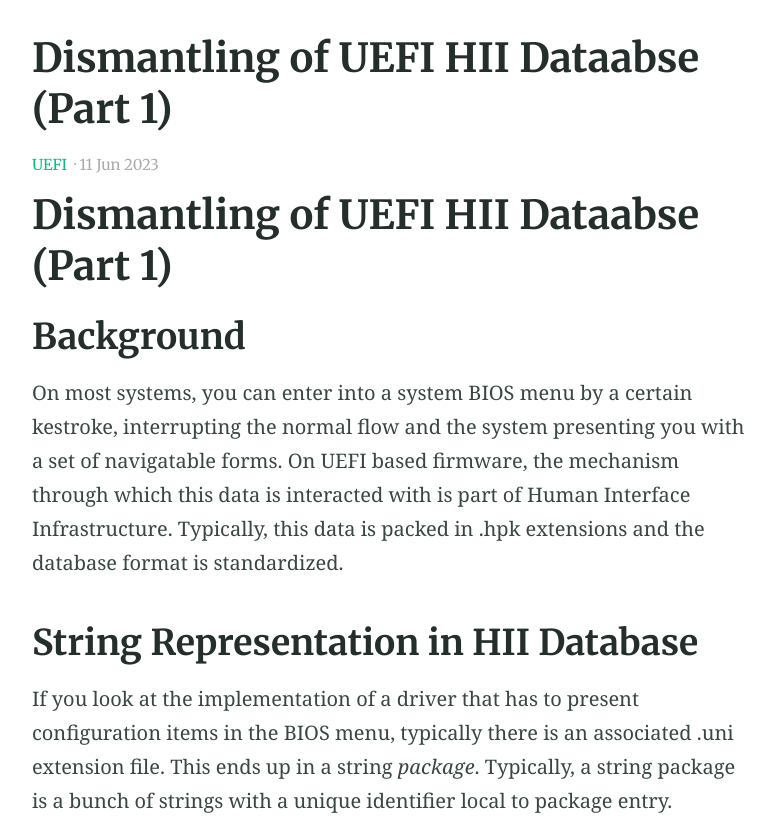
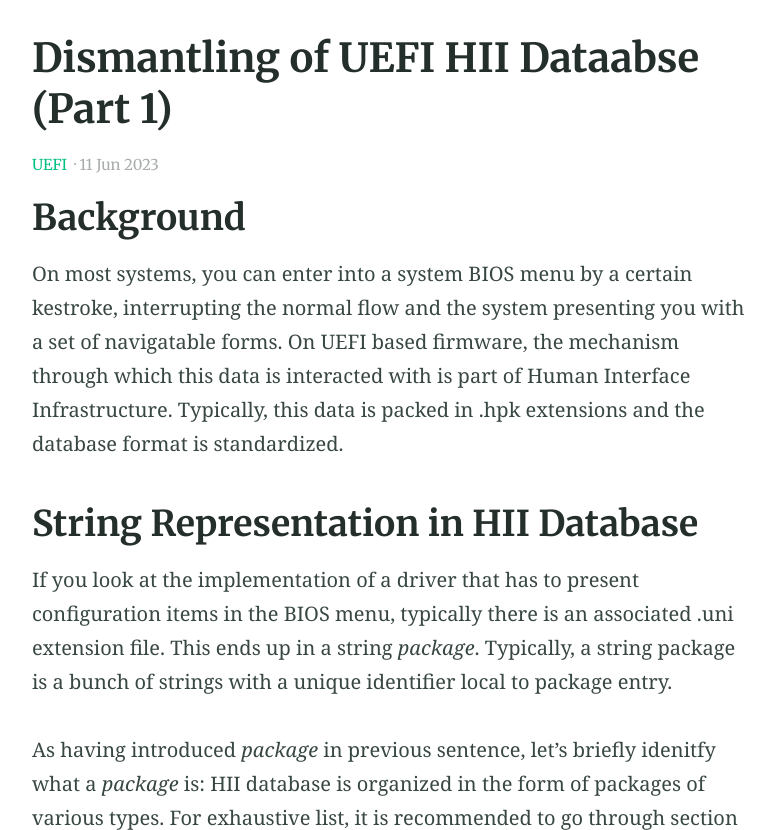
Before and after one commit to nisarumar/nisarumar.github.io, a Jekyll site: the page built from _posts/2023-06-11-Hii_DB_Pt1.md, in a window 1280 px wide and 900 px high, scrolled down 342 px, cut to the strip 70-900 px from the top of the window. Shown: the whole strip, without its empty margins (251-1025 px from the left). Built offline with Jekyll 4.4.1, drawn with Linux system fonts in a browser that asks for light colours.

Commit message:
Update 2023-06-11-Hii_DB_Pt1.md

```diff
--- a/_posts/2023-06-11-Hii_DB_Pt1.md
+++ b/_posts/2023-06-11-Hii_DB_Pt1.md
@@ -10,8 +10,6 @@ feature_text: |
 feature_image: "https://picsum.photos/2560/600?image=733"
 image: "https://picsum.photos/2560/600?image=733"
 ---
-# Dismantling of UEFI HII Dataabse (Part 1)
-
 ## Background
 On most systems, you can enter into a system BIOS menu by a certain kestroke, interrupting the normal flow and the system presenting you with a set of navigatable forms. On UEFI based firmware, the mechanism through which this data is interacted with is part of Human Interface Infrastructure. Typically, this data is packed in .hpk extensions and the database format is standardized.
 
```
